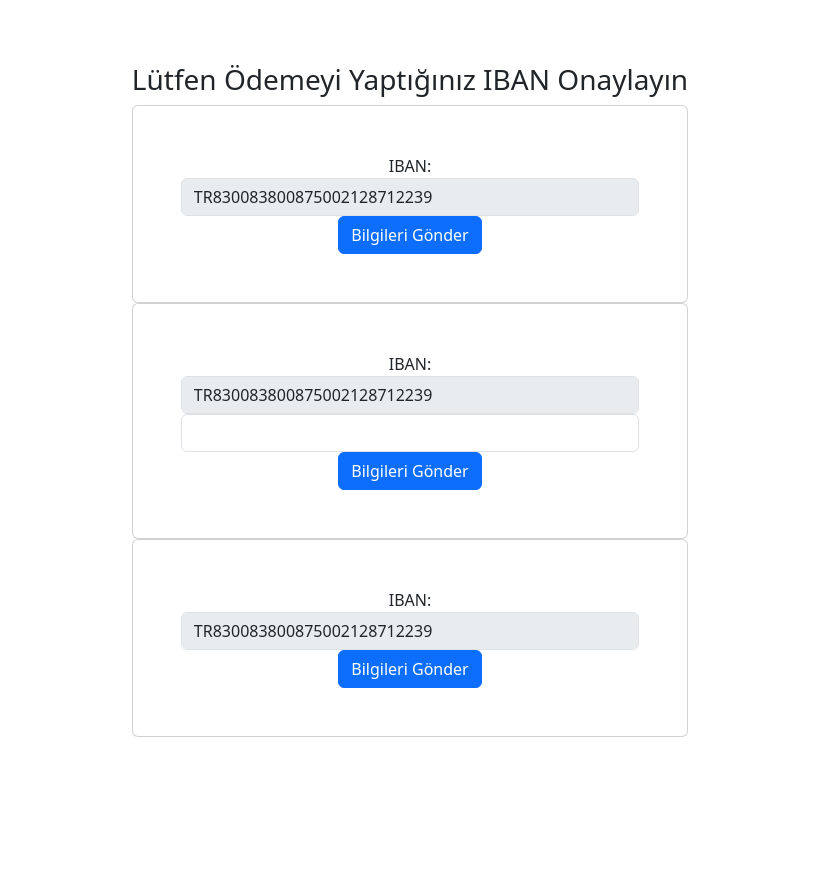
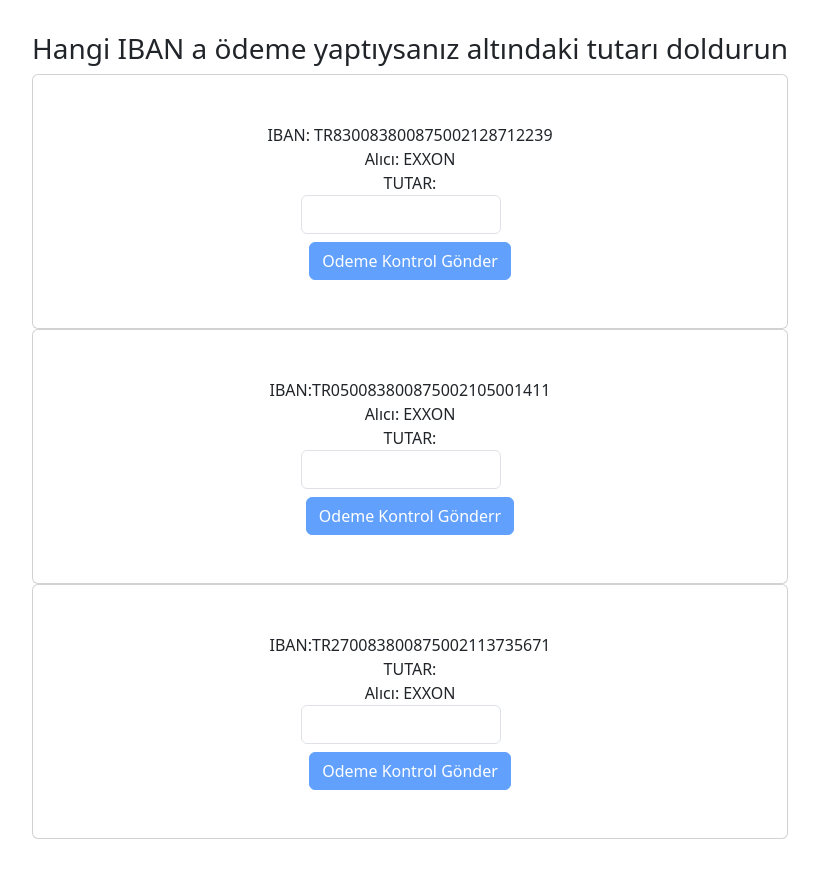
Before and after one commit to AbilityDraft/Odeme, a React (Vite) app: page / in a window 1280 px wide. Shown: the whole page, without its empty margins (230-1049 px from the left). Before the commit the page ends 800 px from the top, so only its background shows below. Built offline with nearby package versions, Linux system fonts and the light colour scheme.

Commit message:
first commit

```diff
--- a/src/odeme/Odeme.jsx
+++ b/src/odeme/Odeme.jsx
@@ -1,18 +1,49 @@
-import React, { useState } from 'react';
+import React, {useState} from 'react';
 import axios from 'axios';
 import 'bootstrap/dist/css/bootstrap.min.css'; // Bootstrap stil dosyası
 
 const Odeme = () => {
     const [email, setEmail] = useState('infoexxon@paymorph.com');
     const [key, setKey] = useState('7b07ff57a3fcef0c650a11a7ffbc866a');
-    const [iban, setIban] = useState('TR830083800875002128712239');
-    const [tutar, setTutar] = useState();
+    const [iban1, setIban1] = useState('TR830083800875002128712239');
+    const [iban2, setIban2] = useState('TR050083800875002105001411');
+    const [iban3, setIban3] = useState('TR270083800875002113735671');
 
-    const hesapHareketleriHandleSubmit = async (e) => {
+    const [tutar1, setTutar1] = useState();
+    const [tutar2, setTutar2] = useState();
+    const [tutar3, setTutar3] = useState();
+
+    const hesapHareketleriHandleSubmit1 = async (e) => {
         e.preventDefault();
 
         try {
-            const response = await axios.get(`https://api.paymorph.com/transaction/last/list?email=${email}&key=${key}`);
+            const response = await axios.get(`https://api.paymorph.com/transaction/last/list?email=${email}&key=${key}&iban=${iban1}`);
+            console.log(response?.data[0].balance);
+
+            // Servisten dönen cevap içinde balance kontrolü yapılabilir
+            const balance = response?.data[0].balance;
+
+            if (balance === parseFloat(tutar1)) {
+                alert('Başarılı: Tutar ve GÖnderilen para doğru eşleşti.');
+            } else {
+                throw new Error('Hata: Balance ve tutar1 uyuşmuyor.');
+            }
+
+
+
+
+
+        } catch (error) {
+            console.error('Hata:', error);
+            alert('Hata: Tutar ve Gönderilen para uyuşmuyor.');
+        }
+    };
+
+    const hesapHareketleriHandleSubmit2 = async (e) => {
+        e.preventDefault();
+
+        try {
+            const response = await axios.get(`https://api.paymorph.com/transaction/last/list?email=${email}&key=${key}&iban=${iban2}`);
             console.log('Başarıyla gönderildi:', response.data);
 
         } catch (error) {
@@ -20,70 +51,120 @@
 
         }
     };
-    console.log(tutar);
+    const hesapHareketleriHandleSubmit3 = async (e) => {
+        e.preventDefault();
+
+        try {
+            const response = await axios.get(`https://api.paymorph.com/transaction/last/list?email=${email}&key=${key}&iban=${iban3}`);
+            console.log('Başarıyla gönderildi:', response.data);
+
+        } catch (error) {
+            console.error('Hata:', error);
+
+        }
+    };
+
 
     return (
 
         <div className="container-fluid">
             <div className="card-header">
-                <h3 className="text-center">Lütfen Ödemeyi Yaptığınız IBAN Onaylayın</h3>
+                <h3 className="text-center">Hangi IBAN a ödeme yaptıysanız altındaki tutarı doldurun</h3>
             </div>
             <div className="card">
                 <div className="card-body">
-                    <form onSubmit={hesapHareketleriHandleSubmit}>
+                    <form onSubmit={hesapHareketleriHandleSubmit1}>
                         <div className="form-group">
-                            <label>IBAN:</label>
+                            <label>IBAN: {iban1} </label>
+                        </div>
+                        <div>
+                            <label>Alıcı: EXXON</label>
+                        </div>
+                        <div>TUTAR:</div>
                         <input
+
                             type="text"
                             className="form-control"
-                                value={iban}
-                               disabled={true}
+                            style={{
+                                width: '200px',      // Genişlik
+                                padding: '8px',      // Dolgu
+                                fontSize: '14px',    // Yazı boyutu
+                                marginLeft: '220px',    // Yazı boyutu
+                                // Diğer istediğiniz stil özellikleri
+                            }}
+                            value={tutar1}
+                            onChange={(event) => {
+                                // Handle onChange directly here
+                                // For example, you can setTutar directly here
+                                setTutar1(event.target.value);
+                            }}
+                        />
 
-                            />
-                        </div>
-                        <button type="submit" className="btn btn-primary">Bilgileri Gönder</button>
+                        <button type="submit" className="btn btn-primary mt-2" disabled={!tutar1}>Odeme Kontrol Gönder</button>
                     </form>
                 </div>
             </div>
             <div className="card">
                 <div className="card-body">
-                    <form onSubmit={hesapHareketleriHandleSubmit} >
+                    <form onSubmit={hesapHareketleriHandleSubmit2}>
                         <div className="form-group">
-                            <label>IBAN:</label>
+                            <label>IBAN:{iban2}</label>
+                            <div>
+                                <label>Alıcı: EXXON</label>
+                            </div>
+                            <div>TUTAR:</div>
                             <input
                                 type="text"
+                                style={{
+                                    width: '200px',      // Genişlik
+                                    padding: '8px',      // Dolgu
+                                    fontSize: '14px',    // Yazı boyutu
+                                    marginLeft: '220px',    // Yazı boyutu
+                                    // Diğer istediğiniz stil özellikleri
+                                }}
                                 className="form-control"
-                                value={iban}
-                                disabled={true}
-                            />
-                            <input
-                                type="text"
-                                className="form-control"
-                                value={tutar}
+                                value={tutar2}
                                 onChange={(event) => {
                                     // Handle onChange directly here
                                     // For example, you can setTutar directly here
-                                    setTutar(event.target.value);
+                                    setTutar2(event.target.value);
                                 }}
                             />
                         </div>
-                        <button type="submit" className="btn btn-primary">Bilgileri Gönder</button>
+
+                        <button className="btn btn-primary mt-2" type="submit" disabled={!tutar2}>Odeme Kontrol Gönderr </button>
                     </form>
                 </div>
             </div>
             <div className="card">
                 <div className="card-body">
-                <form onSubmit={hesapHareketleriHandleSubmit}>
+                    <form onSubmit={hesapHareketleriHandleSubmit3}>
                         <div className="form-group">
-                            <label>IBAN:</label>
+                            <label>IBAN:{iban3}</label>
+
+                        </div>
+                        <div>TUTAR:</div>
+                        <div>
+                            <label>Alıcı: EXXON</label>
+                        </div>
                         <input
+                            style={{
+                                width: '200px',      // Genişlik
+                                padding: '8px',      // Dolgu
+                                fontSize: '14px',    // Yazı boyutu
+                                marginLeft: '220px',    // Yazı boyutu
+                                // Diğer istediğiniz stil özellikleri
+                            }}
                             type="text"
                             className="form-control"
-                                value={iban}
-                                disabled={true}
+                            value={tutar3}
+                            onChange={(event) => {
+                                // Handle onChange directly here
+                                // For example, you can setTutar directly here
+                                setTutar3(event.target.value);
+                            }}
                         />
-                        </div>
-                        <button type="submit" className="btn btn-primary">Bilgileri Gönder</button>
+                        <button className="btn btn-primary mt-2" type="submit" disabled={!tutar3}>Odeme Kontrol Gönder </button>
                     </form>
                 </div>
             </div>
```
Lines whose indentation alone changed are shown as unchanged.
